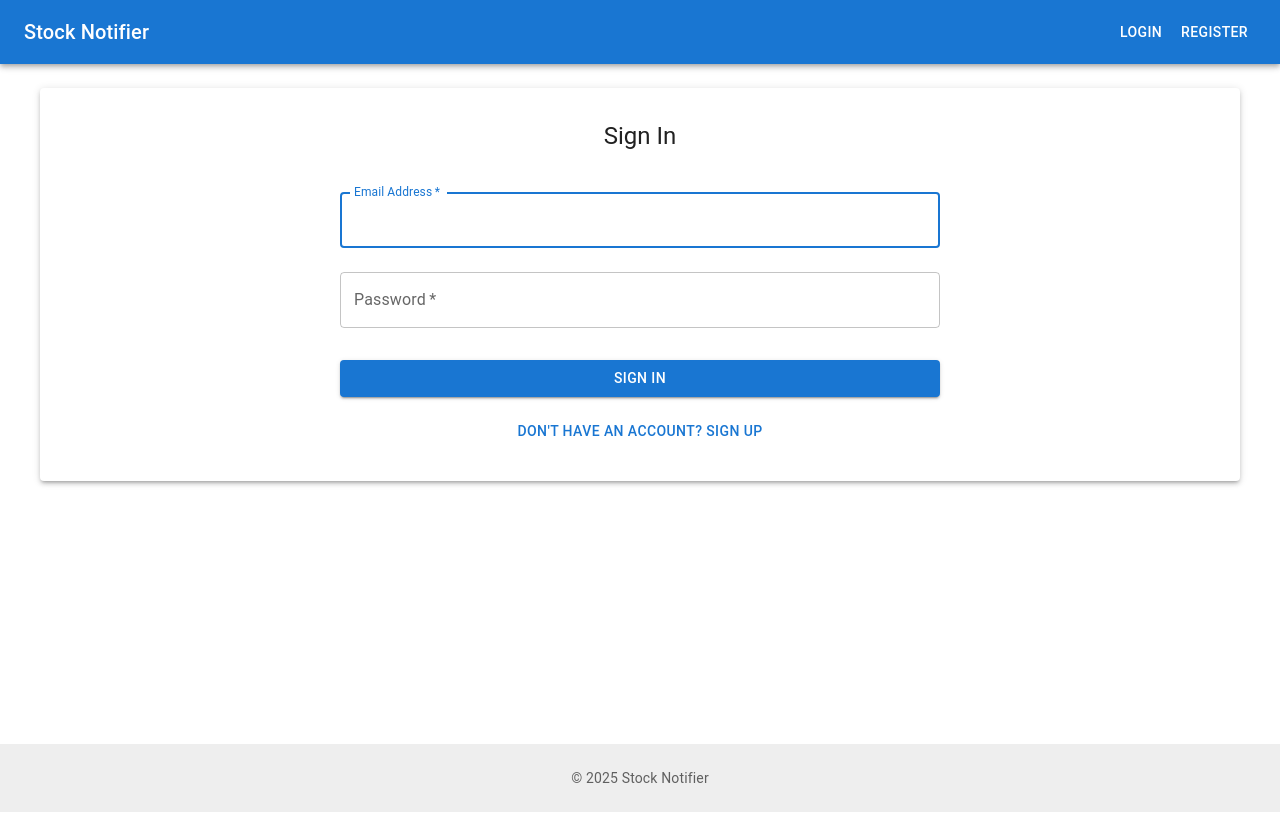
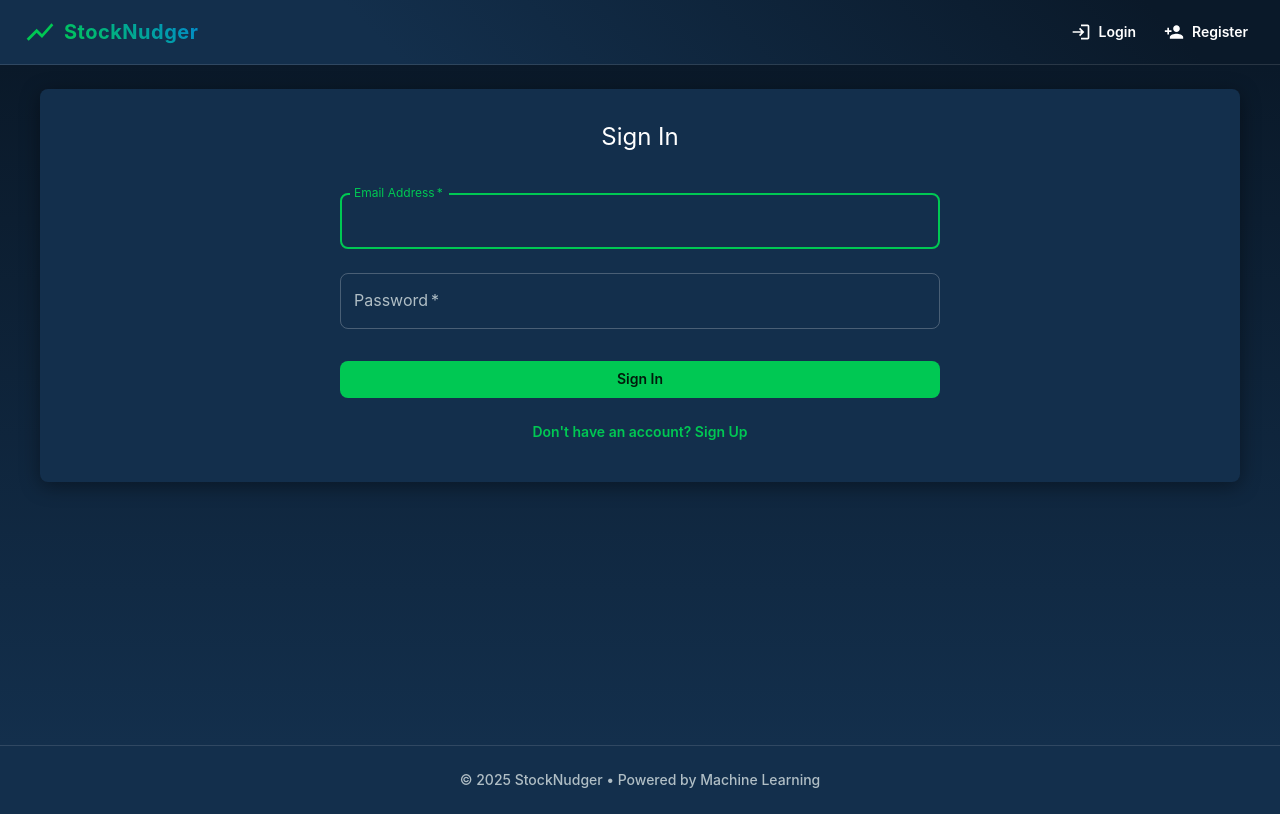
Before and after one commit to ryangreay/stock-notifier-frontend, a React (Vite) app: page /login in a window 1280 px wide. Built offline with nearby package versions, Linux system fonts and the light colour scheme.

Commit message:
updated styling and theme to have a more futuristic fintech look

```diff
--- a/src/App.tsx
+++ b/src/App.tsx
@@ -11,12 +11,100 @@ import Dashboard from './pages/Dashboard';
 // Create theme instance
 const theme = createTheme({
   palette: {
-    mode: 'light',
+    mode: 'dark',
     primary: {
-      main: '#1976d2',
+      main: '#00C853', // A vibrant green for financial success
+      light: '#5EFF9E',
+      dark: '#009624',
     },
     secondary: {
-      main: '#dc004e',
+      main: '#0288D1', // A tech-looking blue
+      light: '#5EB8FF',
+      dark: '#005B9F',
+    },
+    background: {
+      default: '#0A1929', // Dark blue-gray background
+      paper: '#132F4C', // Slightly lighter blue-gray for cards
+    },
+    error: {
+      main: '#FF5252', // Bright red for errors/negative trends
+    },
+    success: {
+      main: '#00C853', // Matching green for success/positive trends
+    },
+    warning: {
+      main: '#FFB74D', // Warm orange for warnings
+    },
+    text: {
+      primary: '#FFFFFF',
+      secondary: '#B0BEC5',
+    },
+  },
+  typography: {
+    fontFamily: '"Inter", "Roboto", "Helvetica", "Arial", sans-serif',
+    h6: {
+      fontWeight: 600,
+      letterSpacing: 0.5,
+    },
+    subtitle2: {
+      fontWeight: 500,
+      color: '#B0BEC5',
+    },
+  },
+  shape: {
+    borderRadius: 8,
+  },
+  components: {
+    MuiPaper: {
+      styleOverrides: {
+        root: {
+          backgroundImage: 'none',
+          boxShadow: '0 4px 20px 0 rgba(0,0,0,0.4)',
+        },
+      },
+    },
+    MuiButton: {
+      styleOverrides: {
+        root: {
+          textTransform: 'none',
+          fontWeight: 600,
+          borderRadius: 8,
+        },
+        contained: {
+          boxShadow: 'none',
+          '&:hover': {
+            boxShadow: '0 2px 8px 0 rgba(0,0,0,0.3)',
+          },
+        },
+      },
+    },
+    MuiTextField: {
+      styleOverrides: {
+        root: {
+          '& .MuiOutlinedInput-root': {
+            borderRadius: 8,
+          },
+        },
+      },
+    },
+    MuiSwitch: {
+      styleOverrides: {
+        root: {
+          '& .MuiSwitch-switchBase.Mui-checked': {
+            color: '#00C853',
+          },
+          '& .MuiSwitch-switchBase.Mui-checked + .MuiSwitch-track': {
+            backgroundColor: '#00C853',
+          },
+        },
+      },
+    },
+    MuiAlert: {
+      styleOverrides: {
+        root: {
+          borderRadius: 8,
+        },
+      },
     },
   },
 });
--- a/src/components/Layout.tsx
+++ b/src/components/Layout.tsx
@@ -1,7 +1,12 @@
 import React from 'react';
-import { AppBar, Box, Container, Toolbar, Typography, Button } from '@mui/material';
+import { AppBar, Box, Container, Toolbar, Typography, Button, useTheme } from '@mui/material';
 import { useNavigate } from 'react-router-dom';
 import { useAuth } from '../context/AuthContext';
+import ShowChartIcon from '@mui/icons-material/ShowChart';
+import LogoutIcon from '@mui/icons-material/Logout';
+import LoginIcon from '@mui/icons-material/Login';
+import PersonAddIcon from '@mui/icons-material/PersonAdd';
+import DashboardIcon from '@mui/icons-material/Dashboard';
 
 interface LayoutProps {
   children: React.ReactNode;
@@ -10,6 +15,7 @@ interface LayoutProps {
 const Layout: React.FC<LayoutProps> = ({ children }) => {
   const navigate = useNavigate();
   const { user, logout } = useAuth();
+  const theme = useTheme();
 
   const handleLogout = () => {
     logout();
@@ -18,50 +24,120 @@ const Layout: React.FC<LayoutProps> = ({ children }) => {
 
   return (
     <Box sx={{ display: 'flex', flexDirection: 'column', minHeight: '100vh' }}>
-      <AppBar position="static">
-        <Toolbar>
-          <Typography variant="h6" component="div" sx={{ flexGrow: 1 }}>
-            Stock Notifier
-          </Typography>
+      <AppBar
+        position="static"
+        elevation={0}
+        sx={{
+          background: `linear-gradient(45deg, ${theme.palette.background.paper} 30%, ${theme.palette.background.default} 90%)`,
+          borderBottom: `1px solid ${theme.palette.divider}`,
+        }}
+      >
+        <Toolbar sx={{ justifyContent: 'space-between' }}>
+          <Box sx={{ display: 'flex', alignItems: 'center', gap: 1 }}>
+            <ShowChartIcon sx={{ color: theme.palette.primary.main, fontSize: 32 }} />
+            <Typography
+              variant="h6"
+              component="div"
+              sx={{
+                fontWeight: 700,
+                background: `linear-gradient(45deg, ${theme.palette.primary.main}, ${theme.palette.secondary.main})`,
+                WebkitBackgroundClip: 'text',
+                WebkitTextFillColor: 'transparent',
+              }}
+            >
+              StockNudger
+            </Typography>
+          </Box>
+
           {user ? (
-            <>
-              <Button color="inherit" onClick={() => navigate('/dashboard')}>
+            <Box sx={{ display: 'flex', gap: 2 }}>
+              <Button
+                color="inherit"
+                onClick={() => navigate('/dashboard')}
+                startIcon={<DashboardIcon />}
+                sx={{
+                  '&:hover': {
+                    background: 'rgba(255, 255, 255, 0.05)',
+                  },
+                }}
+              >
                 Dashboard
               </Button>
-              <Button color="inherit" onClick={handleLogout}>
+              <Button
+                color="inherit"
+                onClick={handleLogout}
+                startIcon={<LogoutIcon />}
+                sx={{
+                  '&:hover': {
+                    background: 'rgba(255, 255, 255, 0.05)',
+                  },
+                }}
+              >
                 Logout
               </Button>
-            </>
+            </Box>
           ) : (
-            <>
-              <Button color="inherit" onClick={() => navigate('/login')}>
+            <Box sx={{ display: 'flex', gap: 2 }}>
+              <Button
+                color="inherit"
+                onClick={() => navigate('/login')}
+                startIcon={<LoginIcon />}
+                sx={{
+                  '&:hover': {
+                    background: 'rgba(255, 255, 255, 0.05)',
+                  },
+                }}
+              >
                 Login
               </Button>
-              <Button color="inherit" onClick={() => navigate('/register')}>
+              <Button
+                color="inherit"
+                onClick={() => navigate('/register')}
+                startIcon={<PersonAddIcon />}
+                sx={{
+                  '&:hover': {
+                    background: 'rgba(255, 255, 255, 0.05)',
+                  },
+                }}
+              >
                 Register
               </Button>
-            </>
+            </Box>
           )}
         </Toolbar>
       </AppBar>
-      <Box component="main" sx={{ flexGrow: 1, width: '100%' }}>
+
+      <Box
+        component="main"
+        sx={{
+          flexGrow: 1,
+          width: '100%',
+          background: `linear-gradient(180deg, ${theme.palette.background.default} 0%, ${theme.palette.background.paper} 100%)`,
+        }}
+      >
         {children}
       </Box>
+
       <Box
         component="footer"
         sx={{
           py: 3,
           px: 2,
           mt: 'auto',
-          backgroundColor: (theme) =>
-            theme.palette.mode === 'light'
-              ? theme.palette.grey[200]
-              : theme.palette.grey[800],
+          backgroundColor: theme.palette.background.paper,
+          borderTop: `1px solid ${theme.palette.divider}`,
         }}
       >
         <Container maxWidth={false}>
-          <Typography variant="body2" color="text.secondary" align="center">
-            © {new Date().getFullYear()} Stock Notifier
+          <Typography
+            variant="body2"
+            color="text.secondary"
+            align="center"
+            sx={{
+              fontWeight: 500,
+            }}
+          >
+            © {new Date().getFullYear()} StockNudger • Powered by Machine Learning
           </Typography>
         </Container>
       </Box>
```
